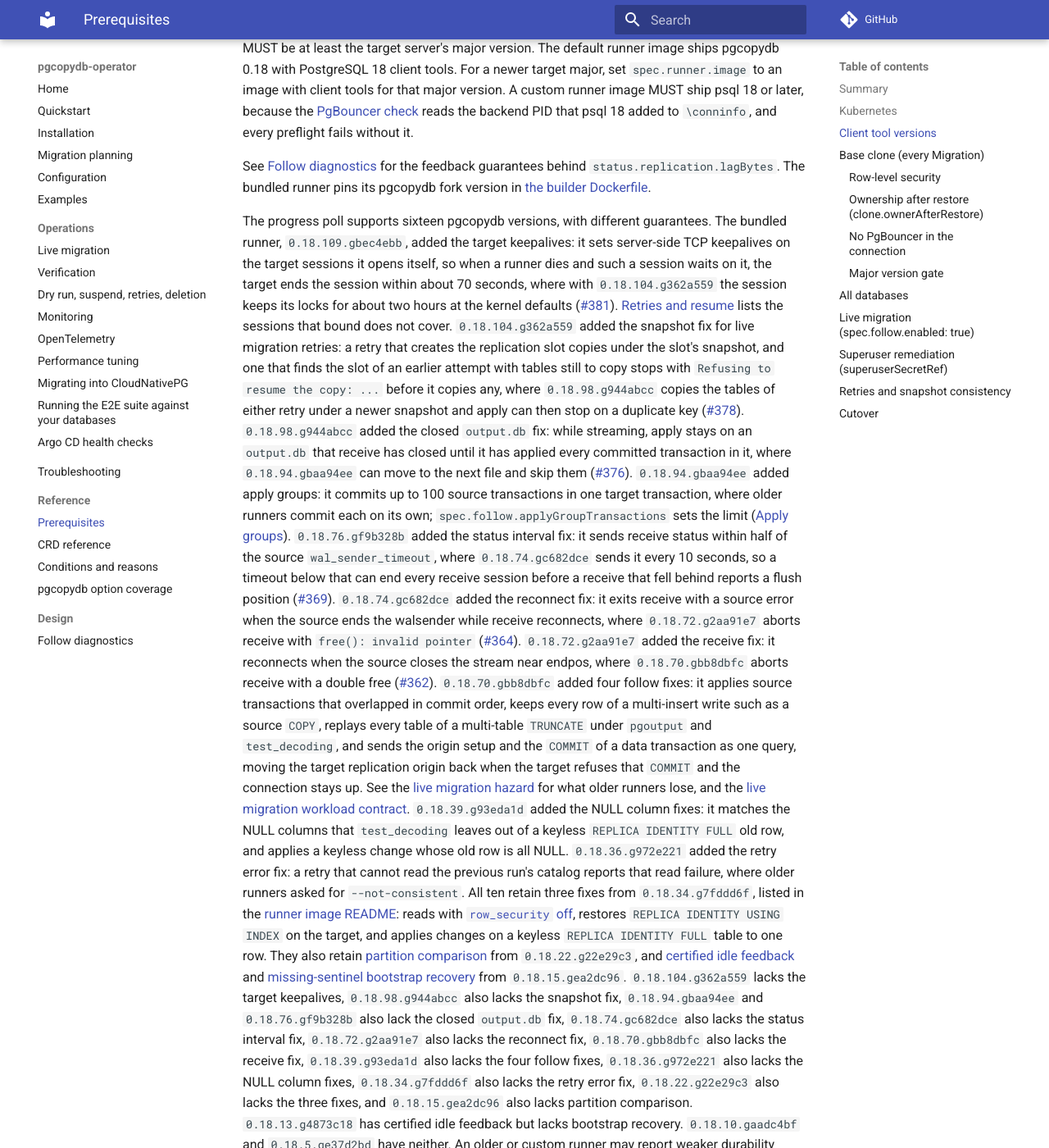
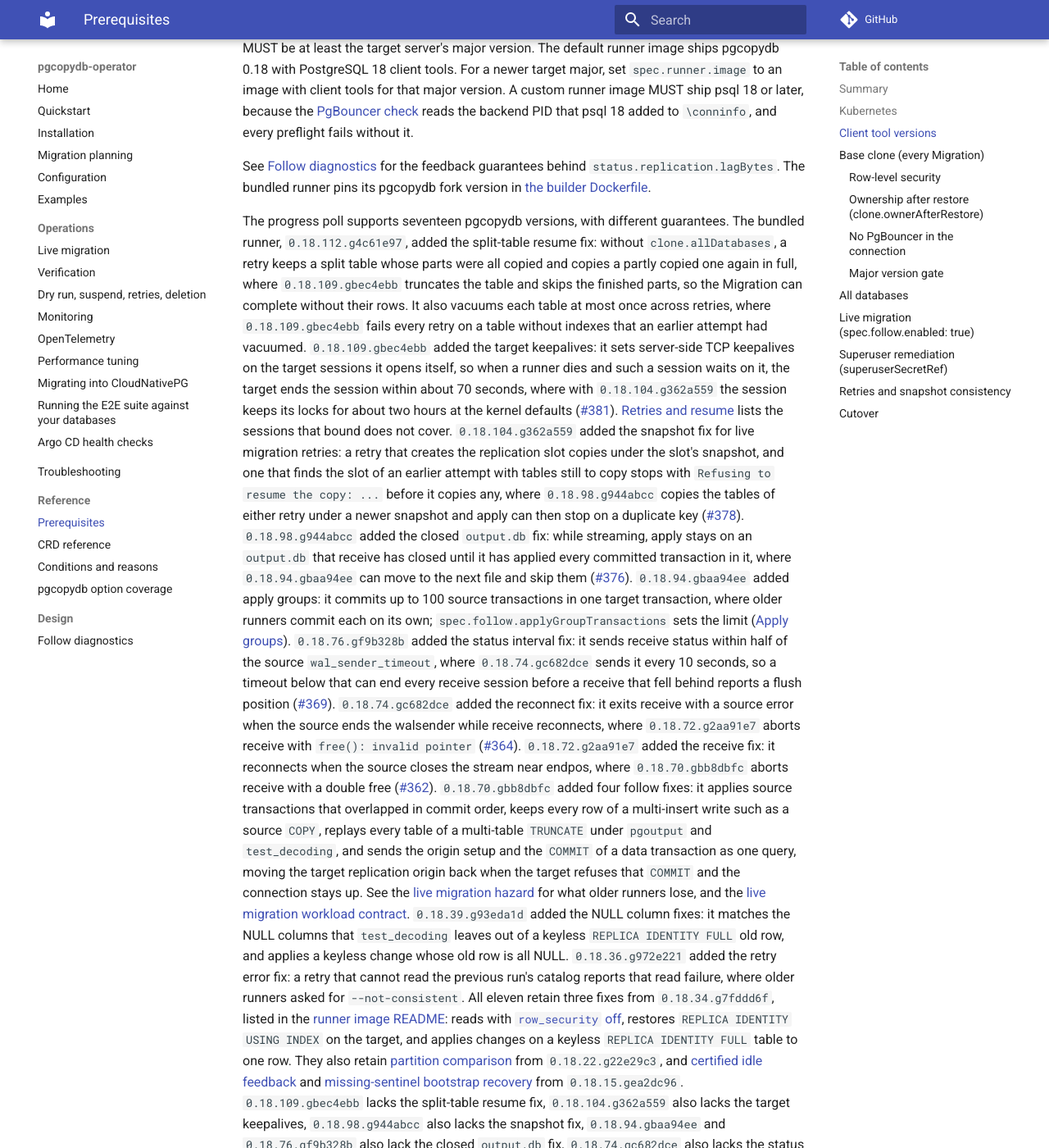
Before and after one commit to ydixken/pgcopydb-operator, an MkDocs documentation site: the page built from docs/reference/prerequisites.md, in a window 1280 px wide and 1400 px high, scrolled down 1694 px. Shown: the whole window at 82% size. Built offline with MkDocs 1.6.1 and Material for MkDocs 9.7.7, drawn with Linux system fonts in a browser that asks for light colours; comment, search, counter and statistics services are not loaded; some of the changed text lies outside the part shown.

Commit message:
fix: bundle the pgcopydb fix for split table rows lost on resume
The runner pulls builder 4c61e97 (0.18.112.g4c61e97), which adds fork PR
#34. A resume without --all-databases truncated every split table and
then skipped the parts an earlier attempt had recorded done, so the
retry exited 0 and the Migration completed without those rows. pgcopydb
now keeps a split table whose parts were all copied and builds its
indexes once, and when only some parts were copied it truncates the
table and copies every part again. It also vacuums a table at most once
across resumes, where a table without indexes that a killed run had
vacuumed failed every retry with exit code 12, and drops the index rows
a killed run left unfinished, which could block that index in a fresh
pod.

0.18.112.g4c61e97 goes first in the progress poll allowlist and every
older version stays. The pinned source links move to 4c61e97. The fork
PR changed none of ld_stream.c, ld_apply.c and pgsql.c, so every line
range stays. The docs that name the bundled version move with it, and
the prerequisites and the lifecycle guide say what older runners lose
on a resume.

```diff
--- a/docs/reference/prerequisites.md
+++ b/docs/reference/prerequisites.md
@@ -4,7 +4,7 @@ What a `Migration` needs from your PostgreSQL endpoints and your Kubernetes clus
 The keywords MUST, SHOULD, and MAY are to be interpreted as described in RFC 2119.
 
 Scope: base clone (`pgcopydb clone`), whole-instance clone (`clone --all-databases`), live migration (`clone --follow`), cutover, and cleanup.
-Ground truth for the pgcopydb behavior behind each rule is the [upstream pgcopydb documentation](https://pgcopydb.readthedocs.io/) and the [pinned fork](https://github.com/ydixken/pgcopydb/tree/bec4ebbb272c36335ab423238fe0010ae47caade) for all-databases behavior, partition comparison, and row-level security.
+Ground truth for the pgcopydb behavior behind each rule is the [upstream pgcopydb documentation](https://pgcopydb.readthedocs.io/) and the [pinned fork](https://github.com/ydixken/pgcopydb/tree/4c61e97f2630ee4cf5f5fe49e54ff45b755e7498) for all-databases behavior, partition comparison, and row-level security.
 The e2e fixtures ([test/e2e](https://github.com/ydixken/pgcopydb-operator/tree/main/test/e2e)) apply the grants below.
 Use the [Planning checklist](../planning.md) to record scope, operational, cutover, recovery, and rehearsal decisions that preflight cannot verify.
 
@@ -48,8 +48,10 @@ A custom runner image MUST ship psql 18 or later, because the [PgBouncer check](
 See [Follow diagnostics](../design/follow-diagnostics.md#what-the-snapshot-can-distinguish) for the feedback guarantees behind `status.replication.lagBytes`.
 The bundled runner pins its pgcopydb fork version in [the builder Dockerfile](https://github.com/ydixken/pgcopydb-operator/blob/main/images/pgcopydb-builder/Dockerfile).
 
-The progress poll supports sixteen pgcopydb versions, with different guarantees.
-The bundled runner, `0.18.109.gbec4ebb`, added the target keepalives: it sets server-side TCP keepalives on the target sessions it opens itself, so when a runner dies and such a session waits on it, the target ends the session within about 70 seconds, where with `0.18.104.g362a559` the session keeps its locks for about two hours at the kernel defaults ([#381](https://github.com/ydixken/pgcopydb-operator/issues/381)).
+The progress poll supports seventeen pgcopydb versions, with different guarantees.
+The bundled runner, `0.18.112.g4c61e97`, added the split-table resume fix: without `clone.allDatabases`, a retry keeps a split table whose parts were all copied and copies a partly copied one again in full, where `0.18.109.gbec4ebb` truncates the table and skips the finished parts, so the Migration can complete without their rows.
+It also vacuums each table at most once across retries, where `0.18.109.gbec4ebb` fails every retry on a table without indexes that an earlier attempt had vacuumed.
+`0.18.109.gbec4ebb` added the target keepalives: it sets server-side TCP keepalives on the target sessions it opens itself, so when a runner dies and such a session waits on it, the target ends the session within about 70 seconds, where with `0.18.104.g362a559` the session keeps its locks for about two hours at the kernel defaults ([#381](https://github.com/ydixken/pgcopydb-operator/issues/381)).
 [Retries and resume](../operations/lifecycle.md#retries-and-resume) lists the sessions that bound does not cover.
 `0.18.104.g362a559` added the snapshot fix for live migration retries: a retry that creates the replication slot copies under the slot's snapshot, and one that finds the slot of an earlier attempt with tables still to copy stops with `Refusing to resume the copy: ...` before it copies any, where `0.18.98.g944abcc` copies the tables of either retry under a newer snapshot and apply can then stop on a duplicate key ([#378](https://github.com/ydixken/pgcopydb-operator/issues/378)).
 `0.18.98.g944abcc` added the closed `output.db` fix: while streaming, apply stays on an `output.db` that receive has closed until it has applied every committed transaction in it, where `0.18.94.gbaa94ee` can move to the next file and skip them ([#376](https://github.com/ydixken/pgcopydb-operator/issues/376)).
@@ -61,9 +63,9 @@ The bundled runner, `0.18.109.gbec4ebb`, added the target keepalives: it sets se
 See the [live migration hazard](../operations/live-migration.md#watching-the-stream) for what older runners lose, and the [live migration workload contract](#live-migration-specfollowenabled-true).
 `0.18.39.g93eda1d` added the NULL column fixes: it matches the NULL columns that `test_decoding` leaves out of a keyless `REPLICA IDENTITY FULL` old row, and applies a keyless change whose old row is all NULL.
 `0.18.36.g972e221` added the retry error fix: a retry that cannot read the previous run's catalog reports that read failure, where older runners asked for `--not-consistent`.
-All ten retain three fixes from `0.18.34.g7fddd6f`, listed in the [runner image README](https://github.com/ydixken/pgcopydb-operator/blob/main/images/runner/README.md): reads with [`row_security` off](#row-level-security), restores `REPLICA IDENTITY USING INDEX` on the target, and applies changes on a keyless `REPLICA IDENTITY FULL` table to one row.
+All eleven retain three fixes from `0.18.34.g7fddd6f`, listed in the [runner image README](https://github.com/ydixken/pgcopydb-operator/blob/main/images/runner/README.md): reads with [`row_security` off](#row-level-security), restores `REPLICA IDENTITY USING INDEX` on the target, and applies changes on a keyless `REPLICA IDENTITY FULL` table to one row.
 They also retain [partition comparison](../operations/verification.md#partitioned-tables) from `0.18.22.g22e29c3`, and [certified idle feedback](../design/follow-diagnostics.md#what-the-snapshot-can-distinguish) and [missing-sentinel bootstrap recovery](../troubleshooting.md#publication-retry-failures) from `0.18.15.gea2dc96`.
-`0.18.104.g362a559` lacks the target keepalives, `0.18.98.g944abcc` also lacks the snapshot fix, `0.18.94.gbaa94ee` and `0.18.76.gf9b328b` also lack the closed `output.db` fix, `0.18.74.gc682dce` also lacks the status interval fix, `0.18.72.g2aa91e7` also lacks the reconnect fix, `0.18.70.gbb8dbfc` also lacks the receive fix, `0.18.39.g93eda1d` also lacks the four follow fixes, `0.18.36.g972e221` also lacks the NULL column fixes, `0.18.34.g7fddd6f` also lacks the retry error fix, `0.18.22.g22e29c3` also lacks the three fixes, and `0.18.15.gea2dc96` also lacks partition comparison.
+`0.18.109.gbec4ebb` lacks the split-table resume fix, `0.18.104.g362a559` also lacks the target keepalives, `0.18.98.g944abcc` also lacks the snapshot fix, `0.18.94.gbaa94ee` and `0.18.76.gf9b328b` also lack the closed `output.db` fix, `0.18.74.gc682dce` also lacks the status interval fix, `0.18.72.g2aa91e7` also lacks the reconnect fix, `0.18.70.gbb8dbfc` also lacks the receive fix, `0.18.39.g93eda1d` also lacks the four follow fixes, `0.18.36.g972e221` also lacks the NULL column fixes, `0.18.34.g7fddd6f` also lacks the retry error fix, `0.18.22.g22e29c3` also lacks the three fixes, and `0.18.15.gea2dc96` also lacks partition comparison.
 `0.18.13.g4873c18` has certified idle feedback but lacks bootstrap recovery.
 `0.18.10.gaadc4bf` and `0.18.5.ge37d2bd` have neither.
 An older or custom runner may report weaker durability guarantees.
@@ -451,6 +453,7 @@ When the server maps certificate identities to roles, the certificate cannot pre
 The operator retries a failed attempt with `pgcopydb clone --resume --not-consistent` on the same work volume.
 Finished tables are skipped, and interrupted tables are re-copied from scratch.
 Each table's COPY is a single transaction, so a killed attempt leaves no partial rows.
+Runners older than `0.18.112.g4c61e97` truncate a split table on a retry without `clone.allDatabases` and skip its finished parts, so their rows are lost ([client tool versions](#client-tool-versions)).
 `--not-consistent` is needed here: the first attempt's exported snapshot dies with its session.
 A plain `--resume` fails before it touches any data ("snapshot ... does not exist").
 A permission error, a full work volume, or a change naming a column the target lacks stops the `--resume` retry: the Migration ends as `PermissionDenied`, `DiskFull`, or `SchemaDrift` (see [Retries and resume](../operations/lifecycle.md#retries-and-resume)).
```
Also changed, not shown: charts/pgcopydb-operator/README.md (+1 -1 lines), docs/design/follow-diagnostics.md (+6 -6 lines), docs/operations/lifecycle.md (+1 -0 lines), docs/operations/live-migration.md (+2 -2 lines), docs/operations/monitoring.md (+2 -2 lines), images/runner/README.md (+16 -6 lines), 8 other files.
